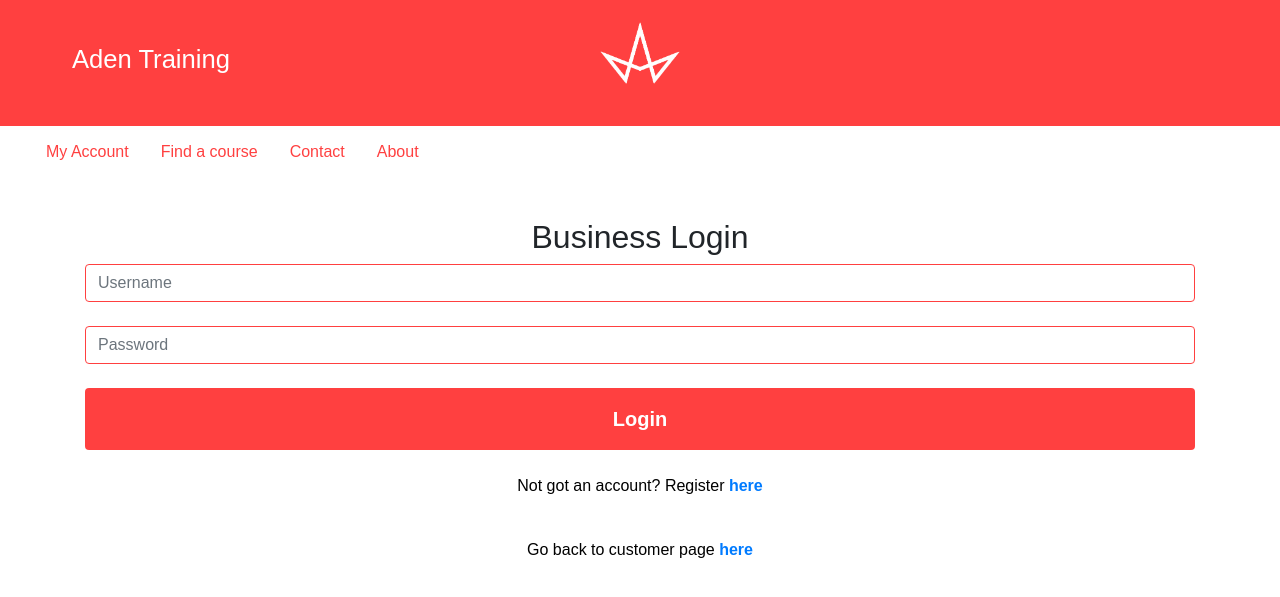
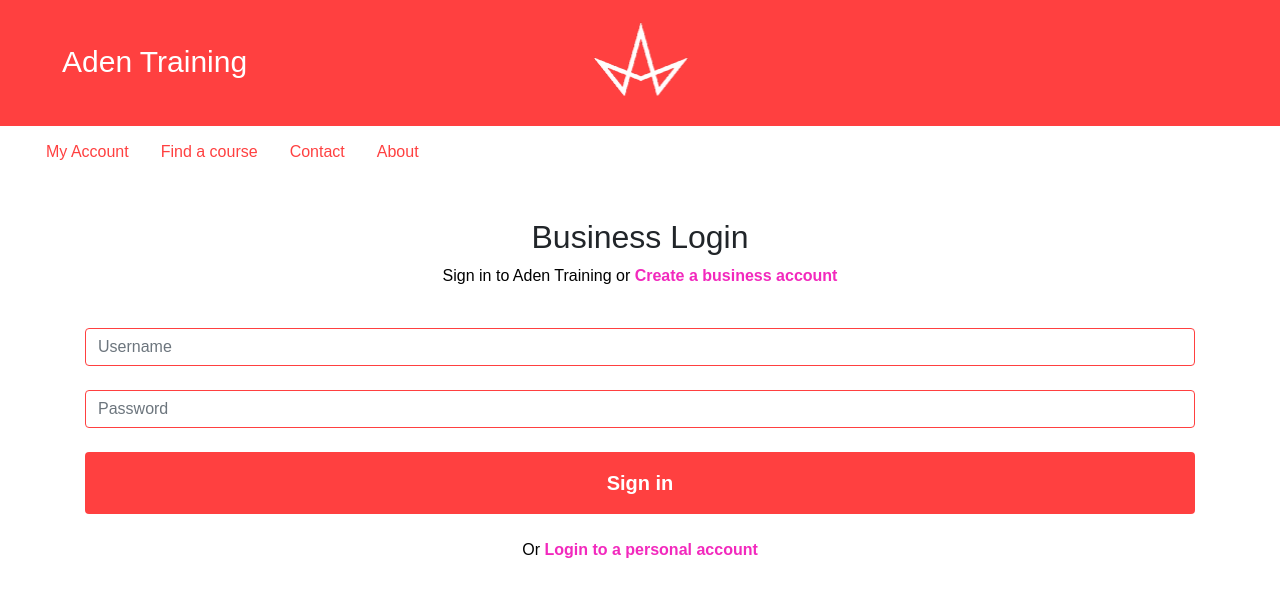
Before and after one commit to Aden-Training/Training_Portal, a Flask app: page /loginbus in a window 1280 px wide. Shown: the top 597 px of the page. Run offline with Flask 2, Linux system fonts and the light colour scheme; some libraries are stand-ins or nearby versions.

Commit message:
Fixed resizing issue with header and navbar

```diff
--- a/static/css/master.css
+++ b/static/css/master.css
@@ -10,6 +10,38 @@ html{
   margin-right: 15px;
 }
 
+/* Images */
+img{
+  margin-left: auto;
+  margin-right: auto;
+}
+
+/* Main body of page */
+body{
+  background-color: #ffffff;
+  font-family: 'Raleway', sans-serif;
+}
+
+/* Paragraph */
+p{
+  color: #000000;
+}
+
+h2 {
+}
+
+/* Center images */
+.centered{
+  text-align: center;
+}
+
+/* IF SCREEN SIZE = SMALL */
+@media (max-width: 767px) {
+  .headerText {
+     display: none;
+  }
+}
+
 #divOffshore {
   display: none;
 }
@@ -20,21 +52,10 @@ html{
   border: 1px solid #ff4040;
 }
 
-/* Main body of page */
-body{
-  background-color: #ffffff;
-  font-family: 'Raleway', sans-serif;
-}
 
-p{
-  color: #000000;
-}
-
-.centered{
-  text-align: center;
-}
-
-/* Page header */
+/*
+-- Page header --
+*/
 .jumbotron{
   background-color: #ff4040;
   border-bottom-color: #ff4040;
@@ -45,38 +66,83 @@ p{
 }
 
 /* Header text */
+.headerText a{
+  color: #ffffff;
+  font-size: 30px;
+  text-decoration: none;
+}
 .headerText{
-  color: #ffffff;
-  font-family: 'Raleway', sans-serif;
-  font-size: 16px;
-  font-size: 2vw;
-  text-align: left;
-  margin: 0 auto;
-  margin-top: -15px;
-  margin-left: 10px;
+  position: relative;
+  float: left;
+  margin-top: -20px;
 }
 
-/* Header images */
+/* Header image */
 .headerImg {
-  display: block;
-  margin: auto;
-  max-width: 50%;
-  height:auto;
+  text-align: center;
   margin-top: -40px;
-  border-collapse: separate;
+  height: auto;
 }
 
+
 /* Text showing user login */
-.loginText {
+.signOutLarge{
+  margin-top: -20px;
+  width: 100%;
+}
+.signOutLarge a{
   color: #ffffff;
-  font-family: 'Raleway', sans-serif;
-  font-size: 6px;
-  font-size: 1vw;
+  font-size: 20px;
+  float: right;
+  text-decoration: none;
+  margin-top: -15px;
+}
+.signOutLarge p{
+  color: #ffffff;
+  font-size: 20px;
   text-align: right;
-  margin: 0 auto;
-  margin-top: -15px;
-  margin-right: 10px;
 }
+
+/* Hide login bar for larger screens */
+.signOutBar{
+  width: 100%;
+  display: none;
+  height: 50px;
+}
+.signOutWelcome{
+  float: left;
+  margin-top: -20px;
+  margin-left: 30px;
+}
+.signOutWelcome p{
+  color: #ff4040;
+  top: -20px;
+  left: 30px
+}
+.textSignOut{
+  float: right;
+  margin-top: -20px;
+  margin-right: 30px;
+}
+.textSignOut a{
+  color: #f229bd;
+  text-decoration: none;
+}
+
+/* Show bar for small screens */
+@media screen and (max-width: 767px) {
+  .signOutBar{
+    display: block;
+  }
+  .signOutLarge{
+    display: none;
+  }
+}
+
+
+/*
+-- Most pages --
+*/
 
 /* Image on top of page */
 .topImg {
@@ -140,7 +206,7 @@ p{
   color: #ff4040;
 }
 
-@media screen and (max-width: 600px) {
+@media screen and (max-width: 767px) {
   .topnav a:not(:first-child) {display: none;}
   .topnav a.icon {
     float: right;
@@ -148,7 +214,7 @@ p{
   }
 }
 
-@media screen and (max-width: 600px) {
+@media screen and (max-width: 767px) {
   .topnav.responsive {position: relative;}
   .topnav.responsive .icon {
     position: absolute;
@@ -163,8 +229,6 @@ p{
 }
 /* End of navigation bar style */
 
-h2 {
-}
 
 /*
 --login.html --
--- a/templates/base.html
+++ b/templates/base.html
@@ -1,5 +1,6 @@
 <!DOCTYPE html>
 <html lang="en" dir="ltr">
+  <meta name="viewport" content="width=device-width, initial-scale=1.0">
   <head>
     <meta charset="utf-8">
     <title>Prototype</title>
@@ -13,27 +14,43 @@
   <body>
     <div class="jumbotron">
       <div class="row">
-        <div class="col-md-4 col-sm-2">
-          <a href="https://www.adentraining.co.uk/">
-            <h3 class="headerText">Aden Training</h3>
-          </a>
+        <div class="col-md-5">
+          <div class="headerText">
+            <a href="https://www.adentraining.co.uk/">Aden Training</a>
+          </div>
         </div>
-        <div class="col-md-1"></div>
-        <div class="col-md-2 col-sm-2">
-          <a href="https://www.adentraining.co.uk/">
-            <img src="{{url_for('static', filename = 'img/adenFlame_white.png')}}" class="headerImg">
-          </a>
+        <div class="col-md-2">
+          <div class="headerImg">
+            <a href="https://www.adentraining.co.uk/">
+              <img src="{{url_for('static', filename = 'img/adenFlame_white_small.png')}}">
+            </a>
+          </div>
         </div>
-        <div class="col-md-1"></div>
-        <div class="col-md-4 col-sm-2">
-          <div class="loginText">
+        <div class="col-md-5">
+          <div class="signOutLarge">
             {% if session['user'] %}
             <p>Welcome {{session['user']}}</p>
-            <a href="/logout">Logout</a>
+            <a href="/logout">Sign out</a>
             {% endif %}
           </div>
         </div>
       </div>
+    </div>
+    <div class="row">
+      {% if session['user'] %}
+      <div class="signOutBar">
+        <div class="col-md-6">
+          <div class="signOutWelcome">
+            <p>Welcome {{session['user']}}</p>
+          </div>
+        </div>
+        <div class="col-md-6">
+          <div class="textSignOut">
+            <a href="/logout">Sign out</a>
+          </div>
+        </div>
+      </div>
+      {% endif %}
     </div>
     <div class="row">
       <div class="topnav" id="myTopnav">
--- a/templates/login.html
+++ b/templates/login.html
@@ -13,7 +13,7 @@
             <br>
             <input autocomplete="off" class="form-control formInput" type="password" name="password" value="" placeholder="Password">
             <br>
-            <button type="submit" name="button" class="btn btn-default">SIGN IN</button>
+            <button type="submit" name="button" class="btn btn-default">Sign in</button>
           </div>
         </div>
         <div class="col-md-2">
@@ -25,13 +25,13 @@
             <br>
             <input autocomplete="off" class="form-control formInput" type="password" name="password" value="" placeholder="Password">
             <br>
-            <button type="submit" name="button" class="btn btn-default">SIGN IN</button>
+            <button type="submit" name="button" class="btn btn-default">Sign in</button>
           </div>
         </div>
       </div>
       <br>
       <br>
-      <p>Are you a business? <strong> <a class="loginLink" href="/registerbus">Create a business account</a> </strong></p>
+      <p>Have a business? <strong> <a class="loginLink" href="/registerbus">Create a business account</a> </strong></p>
     </form>
   </div>
 </div>
--- a/templates/loginbus.html
+++ b/templates/loginbus.html
@@ -4,16 +4,16 @@
   <div class="loginForm">
     <h2>Business Login</h2>
     <form class="form-group" action="/loginbus" method="post">
+      <p>Sign in to Aden Training or <strong><a class="loginLink" href="/registerbus">Create a business account</a></strong></p>
+      <br>
       <input autocomplete="off" class="form-control formInput" type="text" name="username" value="" placeholder="Username">
       <br>
       <input autocomplete="off" class="form-control formInput" type="password" name="password" value="" placeholder="Password">
       <br>
-      <button type="submit" name="button" class="btn btn-default">Login</button>
+      <button type="submit" name="button" class="btn btn-default">Sign in</button>
       <br>
       <br>
-      <p>Not got an account? Register <strong><a href="/registerbus">here</a></strong></p>
-      <br>
-      <p>Go back to customer page <strong><a href="/">here</a></strong></p>
+      <p>Or <strong><a class="loginLink" href="/login">Login to a personal account</a></strong></p>
     </form>
   </div>
 </div>
```
Also changed, not shown: templates/register.html (+4 -4 lines), templates/registerbus.html (+4 -4 lines), db/database.db, static/img/adenflame_white_small.png.
